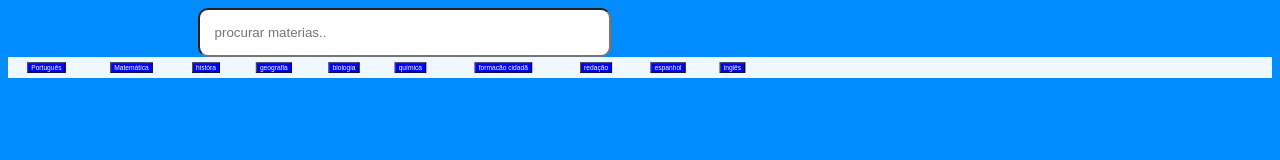
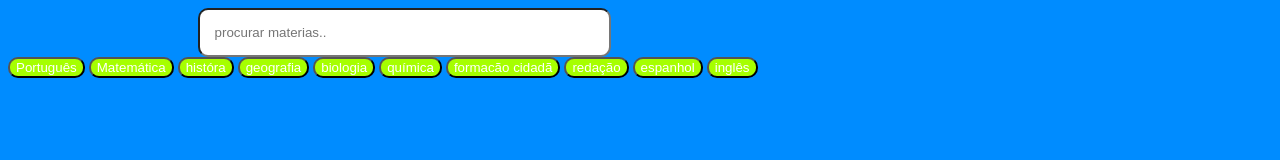
Before and after one commit to fernandobrit/barra-de-pesquisa, a plain HTML site: page index.html in a window 1280 px wide. Drawn offline with Linux system fonts and the light colour scheme.

Commit message:
border add

```diff
--- a/style.css
+++ b/style.css
@@ -31,19 +31,14 @@ body {
 
  button {
   color: white;
-  background: blue;
-  transition: transform 1s;
-  transform: translateX(0) scale(0.5);
+  background: rgb(166, 255, 0);
+  transition: transform 2.2s;
+  border-radius: 10px;
 }
 
 button:hover,
 button:focus {
-  background: red;
+  background: rgb(60, 255, 0);
   transform: translateX(10px) scale(1.2);
 
 }
-
-div{
-  background-color: aliceblue;
-  margin: center;
-}
```
